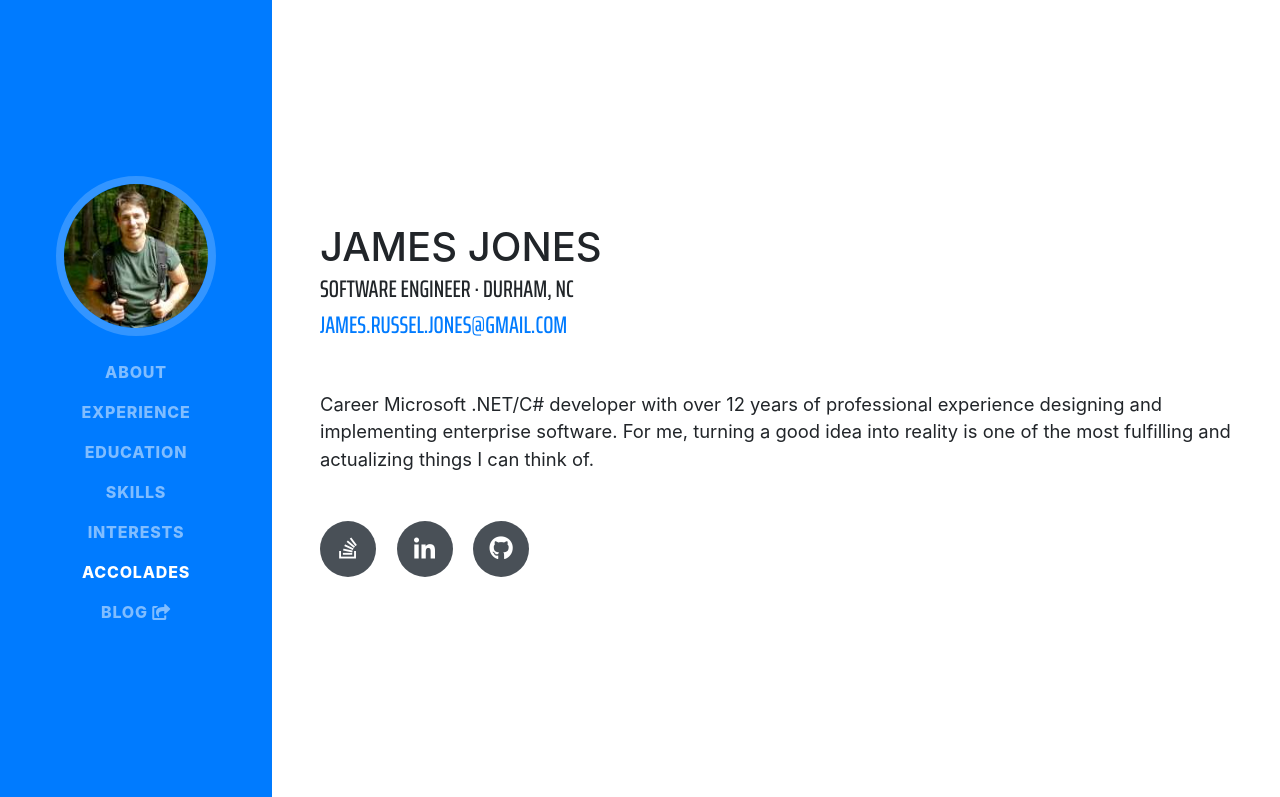
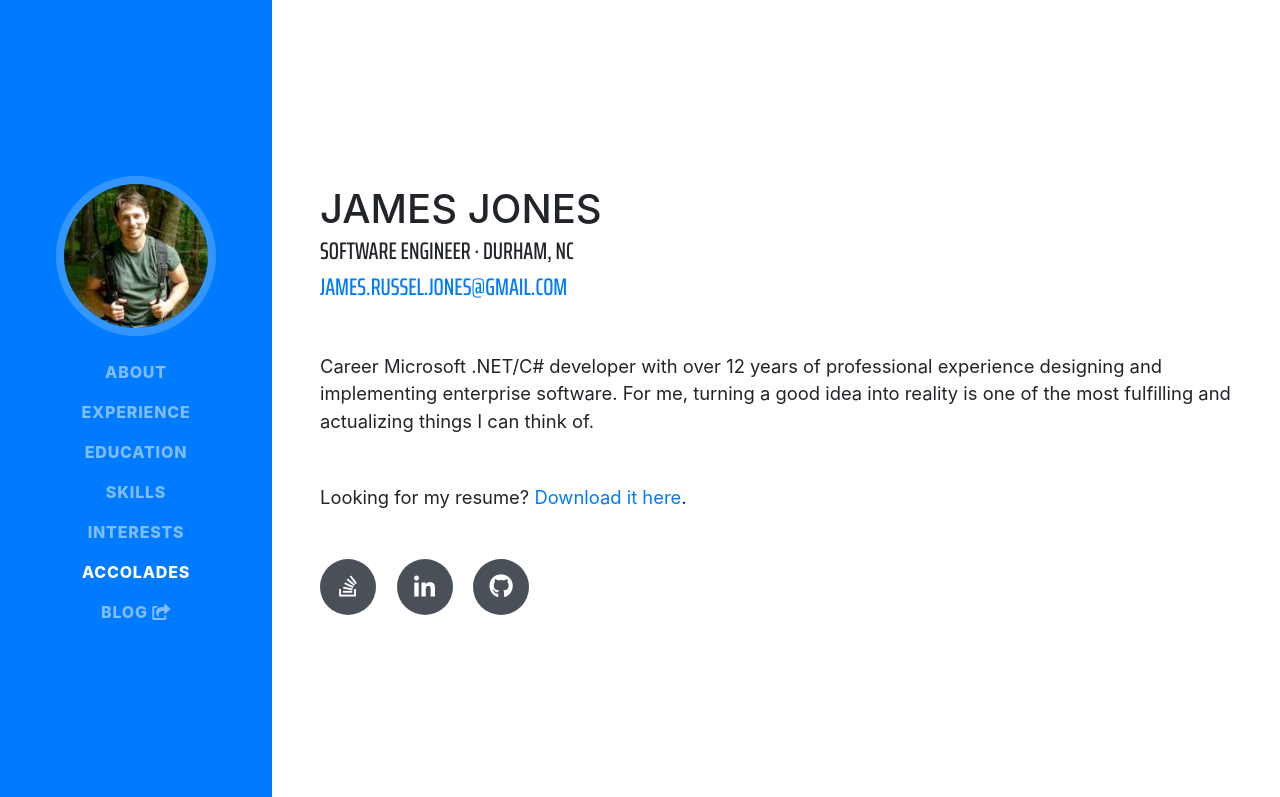
Before and after one commit to jamejone/cumulo-software, a website with bundled scripts: page index.html in a window 1280 px wide. Shown: the top 797 px of the page. Built offline with nearby package versions, Linux system fonts and the light colour scheme.

Commit message:
Upload resume

```diff
--- a/index.html
+++ b/index.html
@@ -77,6 +77,7 @@
             <a href="mailto:james.russel.jones@gmail.com">james.russel.jones@gmail.com</a>
           </div>
           <p class="lead mb-5">Career Microsoft .NET/C# developer with over 12 years of professional experience designing and implementing enterprise software. For me, turning a good idea into reality is one of the most fulfilling and actualizing things I can think of.</p>
+          <p class="lead mb-5">Looking for my resume? <a href="public/james-jones-senior-software-engineer.pdf">Download it here</a>.</p>
           <div class="social-icons">
             <a aria-hidden="true" href="https://stackoverflow.com/users/84088/james-jones?tab=topactivity">
               <i class="fab fa-stack-overflow"></i>
```
Also changed, not shown: 1 other file.
